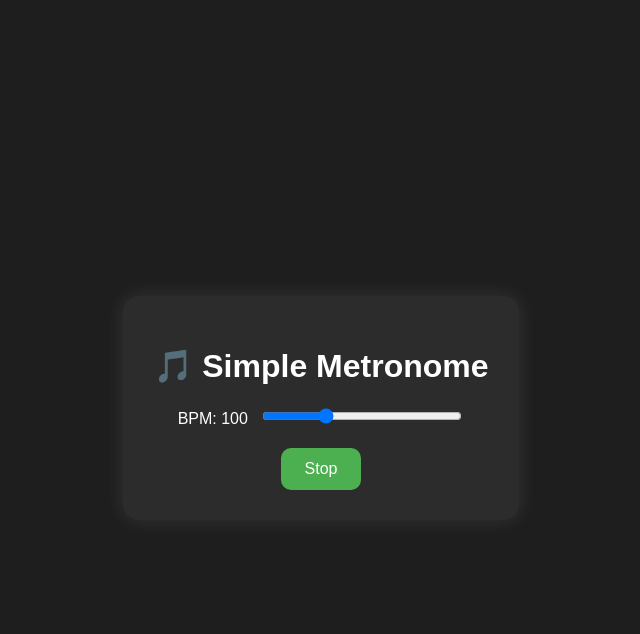
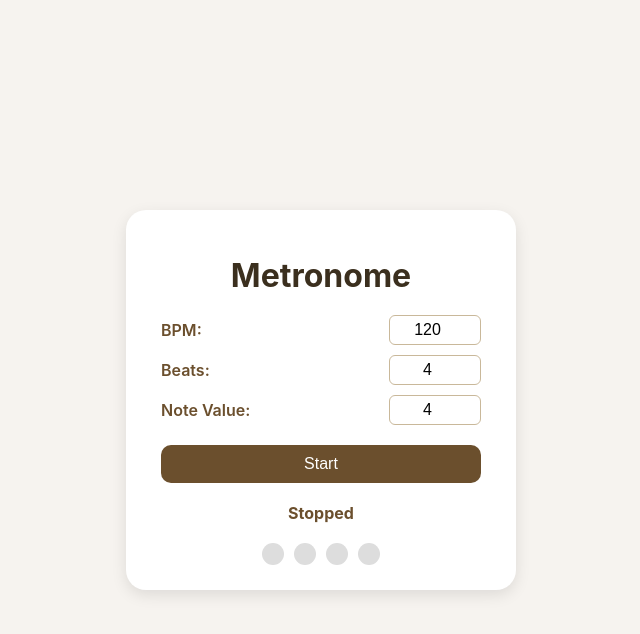
Before and after one commit to ZininDaniil/perfect_metronome, a plain HTML site: page index.html in a window 1280 px wide. Both pictures are taken after a click on the button "Start". Shown: the whole page, without its empty margins (319-959 px from the left). Drawn offline with Linux system fonts and the light colour scheme; no server answers.

Commit message:
fully rewrite all code

```diff
--- a/index.html
+++ b/index.html
@@ -1,21 +1,37 @@
 <!DOCTYPE html>
 <html lang="en">
 <head>
-    <meta charset="UTF-8">
-    <meta name="viewport" content="width=device-width, initial-scale=1.0">
+    <meta charset="UTF-8" />
+    <meta name="viewport" content="width=device-width, initial-scale=1.0" />
     <title>Metronome</title>
-    <link rel="stylesheet" href="style.css">
+    <link rel="stylesheet" href="style.css" />
 </head>
 <body>
 <div class="container">
-    <h1>🎵 Simple Metronome</h1>
+    <h1>Metronome</h1>
 
     <div class="controls">
-        <label>BPM: <span id="bpmValue">100</span></label>
-        <input type="range" id="bpm" min="40" max="240" value="100">
+        <div class="control-group">
+            <label for="bpm">BPM:</label>
+            <input id="bpm" type="number" min="1" max="1000" value="120" />
+        </div>
+
+        <div class="control-group">
+            <label for="beats">Beats:</label>
+            <input id="beats" type="number" min="1" max="12" value="4" />
+        </div>
+
+        <div class="control-group">
+            <label for="noteValue">Note Value:</label>
+            <input id="noteValue" type="number" min="1" max="12" value="4" />
+        </div>
+
+        <button id="startStopBtn">Start</button>
     </div>
 
-    <button id="toggle">Start</button>
+    <div class="status" id="statusText">Stopped</div>
+
+    <div class="balls-container" id="ballsContainer"></div>
 </div>
 
 <script src="script.js"></script>
--- a/script.js
+++ b/script.js
@@ -1,47 +1,131 @@
+let audioContext;
+let accentBuffer, beatBuffer;
+let currentBeat = 0;
 let isPlaying = false;
-let bpm = 100;
-let intervalId;
-const audioCtx = new (window.AudioContext || window.webkitAudioContext)();
+let timer;
+let bpm = 120;
+let beats = 4;
+let noteValue = 4;
 
-const bpmSlider = document.getElementById("bpm");
-const bpmValue = document.getElementById("bpmValue");
-const toggleBtn = document.getElementById("toggle");
+const bpmInput = document.getElementById("bpm");
+const beatsInput = document.getElementById("beats");
+const noteValueInput = document.getElementById("noteValue");
+const startStopBtn = document.getElementById("startStopBtn");
+const statusText = document.getElementById("statusText");
+const ballsContainer = document.getElementById("ballsContainer");
 
-bpmSlider.addEventListener("input", () => {
-    bpm = bpmSlider.value;
-    bpmValue.textContent = bpm;
-    if (isPlaying) startMetronome(); // обновляем интервал, если уже играет
-});
+function updateStatus() {
+    statusText.textContent = isPlaying
+        ? `Playing ${beats}/${noteValue} at ${bpm} BPM`
+        : "Stopped";
+}
 
-toggleBtn.addEventListener("click", () => {
-    isPlaying = !isPlaying;
-    if (isPlaying) {
-        toggleBtn.textContent = "Stop";
-        startMetronome();
-    } else {
-        toggleBtn.textContent = "Start";
-        stopMetronome();
+function renderBalls() {
+    ballsContainer.innerHTML = "";
+    for (let i = 0; i < beats; i++) {
+        const ball = document.createElement("div");
+        ball.classList.add("ball");
+        ballsContainer.appendChild(ball);
     }
-});
+}
+
+function highlightBall(index) {
+    document.querySelectorAll(".ball").forEach((b, i) => {
+        b.classList.toggle("active", i === index);
+    });
+}
+
+async function loadSound(url) {
+    const response = await fetch(url);
+    const arrayBuffer = await response.arrayBuffer();
+    return audioContext.decodeAudioData(arrayBuffer);
+}
+
+async function initSounds() {
+    if (!audioContext)
+        audioContext = new (window.AudioContext || window.webkitAudioContext)();
+    accentBuffer = await loadSound("accent-sound.wav");
+    beatBuffer = await loadSound("beat-sound.ogg");
+}
+
+function playSound(buffer) {
+    const source = audioContext.createBufferSource();
+    source.buffer = buffer;
+    source.connect(audioContext.destination);
+    source.start(0);
+}
 
 function playClick() {
-    const osc = audioCtx.createOscillator();
-    const gain = audioCtx.createGain();
-    osc.connect(gain);
-    gain.connect(audioCtx.destination);
-    osc.frequency.value = 1000;
-    gain.gain.setValueAtTime(0.1, audioCtx.currentTime);
-    osc.start();
-    osc.stop(audioCtx.currentTime + 0.05);
+    if (currentBeat === 0) playSound(accentBuffer);
+    else playSound(beatBuffer);
+    highlightBall(currentBeat);
+    currentBeat = (currentBeat + 1) % beats;
 }
 
 function startMetronome() {
-    stopMetronome(); // чтобы не наслаивались интервалы
-    const interval = 60000 / bpm;
-    playClick();
-    intervalId = setInterval(playClick, interval);
+    stopMetronome();
+    bpm = parseInt(bpmInput.value) || 120;
+    beats = parseInt(beatsInput.value) || 4;
+    noteValue = parseInt(noteValueInput.value) || 4;
+
+    bpm = Math.min(Math.max(bpm, 1), 1000);
+    beats = Math.min(Math.max(beats, 1), 12);
+    noteValue = Math.min(Math.max(noteValue, 1), 12);
+
+    bpmInput.value = bpm;
+    beatsInput.value = beats;
+    noteValueInput.value = noteValue;
+
+    currentBeat = 0;
+    renderBalls();
+    highlightBall(currentBeat);
+
+    const interval = (60 / bpm) * 1000;
+    timer = setInterval(playClick, interval);
+    isPlaying = true;
+    startStopBtn.textContent = "Stop";
+    updateStatus();
 }
 
 function stopMetronome() {
-    clearInterval(intervalId);
+    clearInterval(timer);
+    isPlaying = false;
+    startStopBtn.textContent = "Start";
+    highlightBall(-1);
+    updateStatus();
 }
+
+function toggleMetronome() {
+    if (isPlaying) stopMetronome();
+    else {
+        if (!audioContext) initSounds().then(startMetronome);
+        else startMetronome();
+    }
+}
+
+startStopBtn.addEventListener("click", toggleMetronome);
+
+[bpmInput, beatsInput, noteValueInput].forEach((input) => {
+    input.addEventListener("input", () => {
+        if (!input.value) return;
+        let val = parseInt(input.value);
+        if (isNaN(val)) return;
+
+        const min = parseInt(input.min);
+        const max = parseInt(input.max);
+        if (val < min) val = min;
+        if (val > max) val = max;
+        input.value = val;
+
+        bpm = parseInt(bpmInput.value) || bpm;
+        beats = parseInt(beatsInput.value) || beats;
+        noteValue = parseInt(noteValueInput.value) || noteValue;
+
+        updateStatus();
+        if (isPlaying) startMetronome();
+        else renderBalls();
+    });
+});
+
+renderBalls();
+updateStatus();
--- a/style.css
+++ b/style.css
@@ -1,37 +1,91 @@
 body {
-    font-family: Arial, sans-serif;
-    background: #1e1e1e;
-    color: white;
+    background-color: #f6f3ef;
+    font-family: "Inter", sans-serif;
     display: flex;
     align-items: center;
     justify-content: center;
     height: 100vh;
+    margin: 0;
 }
 
 .container {
+    background: #fff;
+    padding: 25px 35px;
+    border-radius: 20px;
+    box-shadow: 0 5px 15px rgba(0, 0, 0, 0.1);
     text-align: center;
-    background: #2c2c2c;
-    padding: 30px;
-    border-radius: 16px;
-    box-shadow: 0 0 20px rgba(255,255,255,0.1);
+    width: 320px;
+}
+
+h1 {
+    color: #3b2f1e;
+    margin-bottom: 20px;
+}
+
+.controls {
+    display: flex;
+    flex-direction: column;
+    gap: 10px;
+    margin-bottom: 20px;
+}
+
+.control-group {
+    display: flex;
+    justify-content: space-between;
+    align-items: center;
+}
+
+label {
+    color: #6b4f2d;
+    font-weight: 600;
+}
+
+input {
+    width: 80px;
+    padding: 5px;
+    text-align: center;
+    border: 1px solid #c9b89a;
+    border-radius: 6px;
+    font-size: 1em;
 }
 
 button {
-    background: #4caf50;
+    margin-top: 10px;
+    background-color: #6b4f2d;
+    color: white;
     border: none;
-    color: white;
-    padding: 12px 24px;
-    font-size: 16px;
     border-radius: 10px;
+    padding: 10px 25px;
     cursor: pointer;
-    margin-top: 20px;
+    transition: 0.2s;
+    font-size: 1em;
 }
 
 button:hover {
-    background: #45a049;
+    background-color: #8b6536;
 }
 
-input[type=range] {
-    width: 200px;
-    margin-left: 10px;
+.status {
+    margin-bottom: 20px;
+    color: #6b4f2d;
+    font-weight: bold;
 }
+
+.balls-container {
+    display: flex;
+    justify-content: center;
+    gap: 10px;
+}
+
+.ball {
+    width: 22px;
+    height: 22px;
+    background-color: #ddd;
+    border-radius: 50%;
+    transition: 0.15s ease;
+}
+
+.ball.active {
+    background-color: #6b4f2d;
+    transform: scale(1.2);
+}
```
Also changed, not shown: 2 other files.
